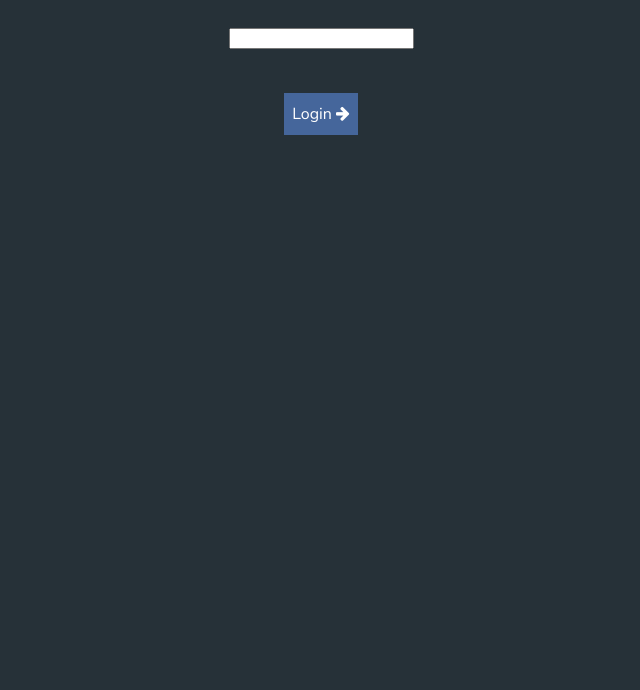
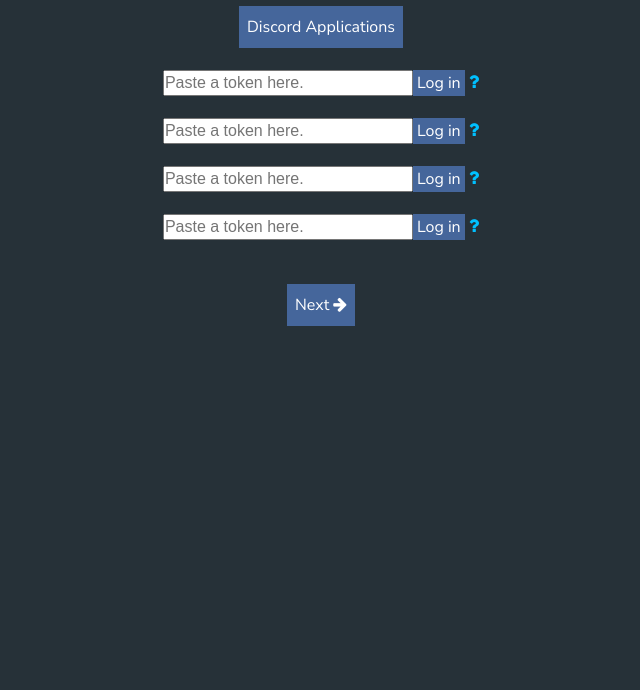
Before and after one commit to Cleverbutts/Cleverbutts, an Electron app: page GUI/setup1.html in a window 800 px wide. Shown: the part 110-800 px from the top of the page, without its empty margins (79-719 px from the left). Drawn offline with Linux system fonts and the light colour scheme.

Commit message:
Hey, now you can add more bots

```diff
--- a/GUI/setup1.html
+++ b/GUI/setup1.html
@@ -7,38 +7,49 @@
 <body>
   <center>
     <br>
-    <h1 class="title2">Add a bot</h1>
-    <br>
-    <input type="text" id="token"></input><br><br>
+    <h1 class="title2">Add your bots</h1>
+    <a href="#" class="button" onclick="bopen('https://discordapp.com/developers/applications/me')" id="next">Discord Applications</a><br><br>
+    <input type="text" id="token1" class="tokenbox" placeholder="Paste a token here."></input><a href="#" class="button2" onclick="checkBot(0)">Log in</i></a> <span class="status"><i class="fa fa-question" aria-hidden="true"></i></span><br><br>
+    <input type="text" id="token2" class="tokenbox" placeholder="Paste a token here."></input><a href="#" class="button2" onclick="checkBot(1)">Log in</i></a> <span class="status"><i class="fa fa-question" aria-hidden="true"></i></span><br><br>
+    <input type="text" id="token3" class="tokenbox" placeholder="Paste a token here."></input><a href="#" class="button2" onclick="checkBot(2)">Log in</i></a> <span class="status"><i class="fa fa-question" aria-hidden="true"></i></span><br><br>
+    <input type="text" id="token4" class="tokenbox" placeholder="Paste a token here."></input><a href="#" class="button2" onclick="checkBot(3)">Log in</i></a> <span class="status"><i class="fa fa-question" aria-hidden="true"></i></span><br><br>
     <div id=info></div><br>
-    <a href="#" class="button" onclick="checkBot()" id="next">Login <i class="fa fa-arrow-right" aria-hidden="true"></i></a>
+    <a href="#" class="button" onclick="next()" id="next">Next <i class="fa fa-arrow-right" aria-hidden="true"></i></a>
     <script>
+    var bopen = require("open");
     var success = false
     var request = require('request');
     var fs = require("fs");
-    function checkBot(){
-      if(success){
-        window.location = "setup2.html"
-      }
-      document.getElementById("info").innerHTML = "Logging in..."
+    var tokenshhh = document.getElementsByClassName('tokenbox');
+    var tokens = Array.prototype.slice.call(tokenshhh);
+    var alertshhh = document.getElementsByClassName('status');
+    var alerts = Array.prototype.slice.call(alertshhh);
+    function checkBot(number){
       var options = {
         url: 'https://discordapp.com/api/users/@me',
         headers: {
-          'Authorization': 'Bot ' + document.getElementById("token").value
+          'Authorization': 'Bot ' + tokens[number].value
         }
       };
       request(options, function(error, response, body){
         if(response.statusCode == 200){
           body = JSON.parse(body)
-          document.getElementById("info").innerHTML = `<img src="https://cdn.discordapp.com/avatars/${body.id}/${body.avatar}" class="circle"><h3 class="title2">${body.username}#${body.discriminator}</h3>`
-          document.getElementById("next").innerHTML = 'Next <i class="fa fa-arrow-right" aria-hidden="true"></i>'
-          success = true
-          fs.writeFileSync("./bot1.txt", document.getElementById("token").value)
+          alerts[number].style.color = "#00ff00"
+          alerts[number].innerHTML = '<i class="fa fa-check" aria-hidden="true"></i>'
+
         } else {
-          document.getElementById("info").innerHTML = "nope"
+          alerts[number].style.color = "#ff0000"
+          alerts[number].innerHTML = '<i class="fa fa-times" aria-hidden="true"></i>'
         }
       });
     }
+  function next(){
+    if(loggedIn >= 2){
+      window.location = "setup2.html"
+    } else {
+
+    }
+  }
     </script>
   </div>
 </body>
--- a/GUI/style.css
+++ b/GUI/style.css
@@ -37,7 +37,7 @@
 }
 
 .button {
-    background-color: #45669B; /* Green */
+    background-color: #45669B;
     color: white;
     padding: 10px 8px;
     text-align: center;
@@ -45,3 +45,24 @@
     display: inline-block;
     font-size: 16px;
 }
+
+.button2 {
+    background-color: #45669B;
+    color: white;
+    padding: 2px 4px;
+    text-align: center;
+    text-decoration: none;
+    display: inline-block;
+    font-size: 16px;
+}
+
+.tokenbox {
+  width: 250px;
+  padding: 2px 0px;
+  font-size: 16px;
+}
+
+.status {
+  font-size: 18px;
+  color: #00C0FF
+}
--- a/bot1.txt
+++ /dev/null
@@ -1 +0,0 @@
-MjE4NDAwMjUyMzE3NjYzMjMy.CzItdA.Ag6o9_tfO4Ggb-p8Hrc4R3MGW5o
```
